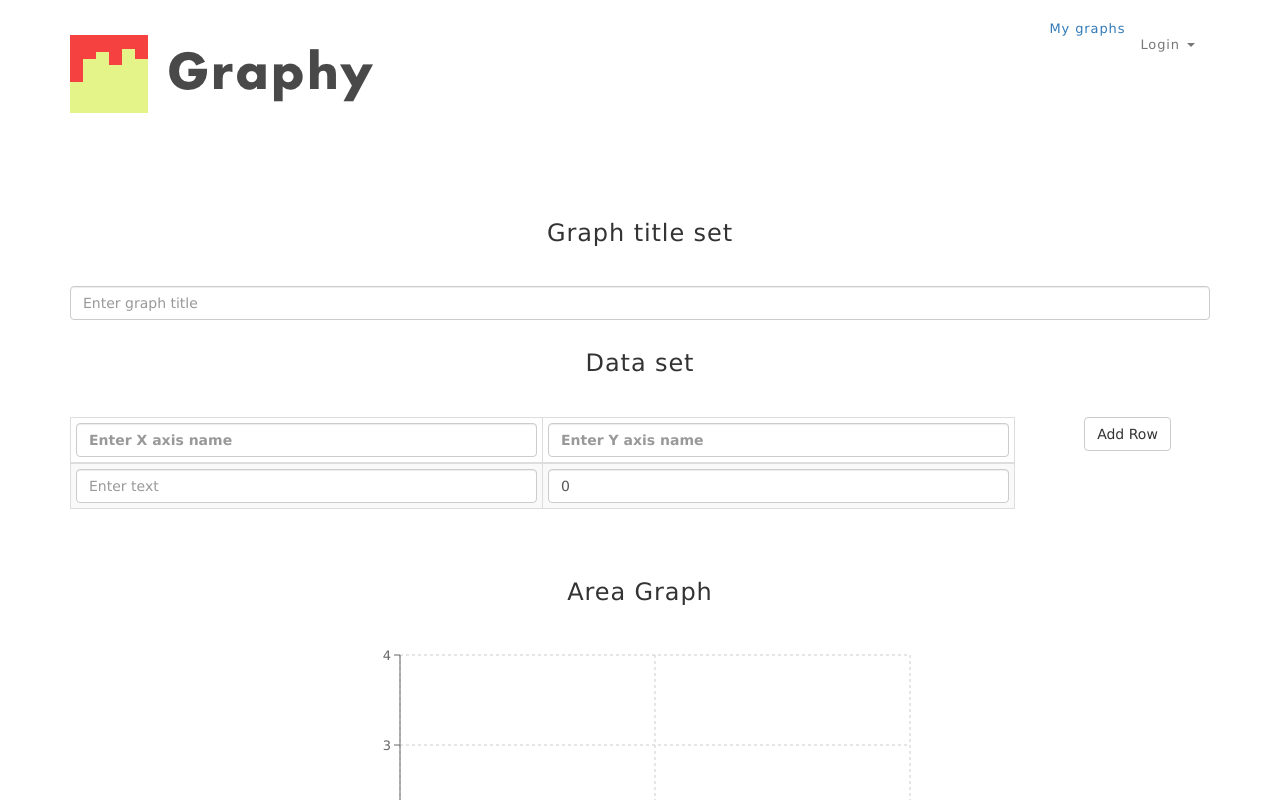
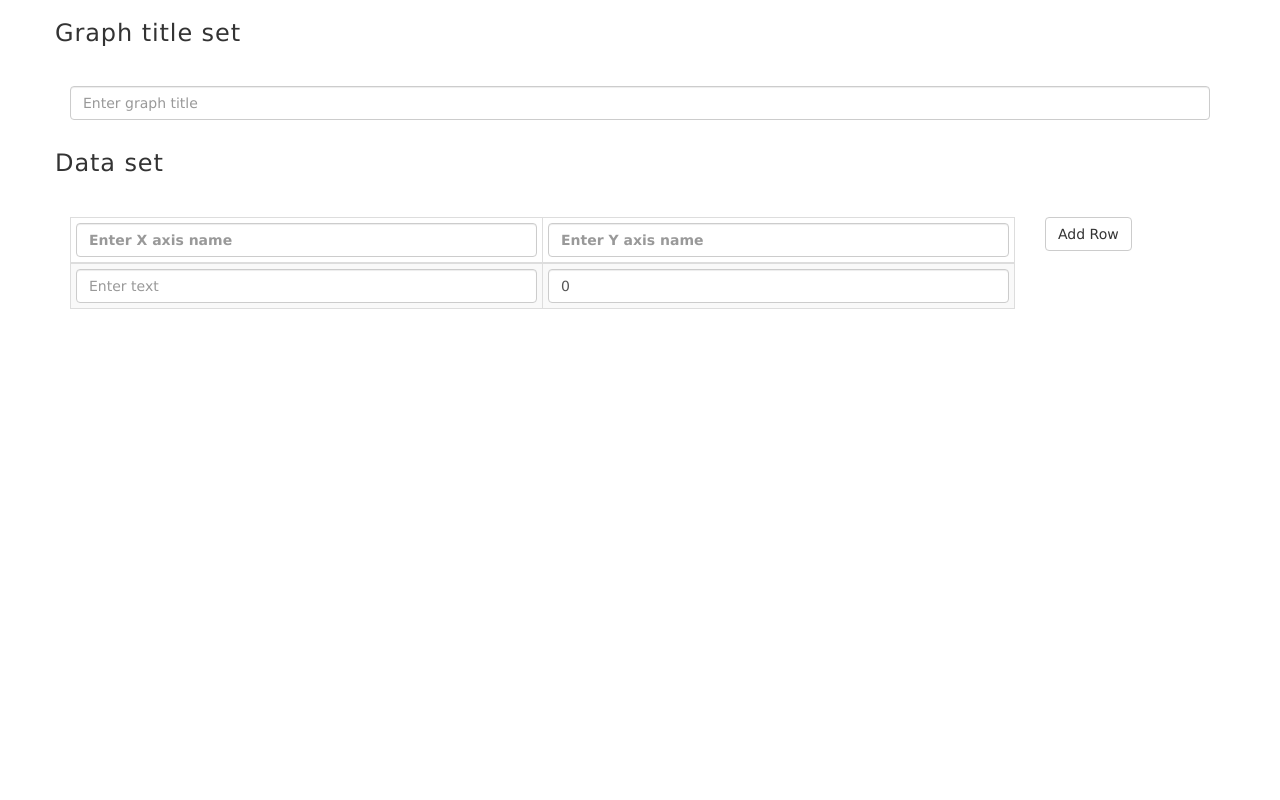
Before and after one commit to boilund/graphy, a React (Create React App) app: page /creating/area-graph in a window 1280 px wide. Shown: the top 800 px of the page. Built offline with nearby package versions, Linux system fonts and the light colour scheme.

Commit message:
Set title to Redux store

```diff
--- /dev/null
+++ b/src/actions/index.tsx
@@ -0,0 +1,15 @@
+import * as constants from "../constants";
+
+export interface ITitle {
+  title: string;
+  type: constants.TITLE;
+}
+
+export type Title = ITitle;
+
+export function setTitle(title: string): ITitle {
+  return {
+    title,
+    type: constants.TITLE
+  };
+}
--- a/src/components/create/create-new-graph.tsx
+++ b/src/components/create/create-new-graph.tsx
@@ -8,10 +8,10 @@ import {
   Row,
   Table
 } from "react-bootstrap";
-import AreaGraph from "./area-graph";
-import BarGraph from "./bar-graph";
+// import AreaGraph from "./area-graph";
+// import BarGraph from "./bar-graph";
 import "./create-new-graph.css";
-import LineGraph from "./line-graph";
+// import LineGraph from "./line-graph";
 
 interface Id {
   id: string;
@@ -23,6 +23,8 @@ interface IParams {
 
 interface IProps {
   match: IParams;
+  title: string;
+  setTitle(title: string): void;
 }
 
 export interface IData {
@@ -34,7 +36,7 @@ interface IState {
   data: IData[];
   id: number;
   row: number;
-  title: string;
+  // title: string;
   type: string;
   xAxis: string;
   yAxis: string;
@@ -44,7 +46,7 @@ const initialState = {
   data: [{ columnX: "", columnY: 0 }],
   id: 0,
   row: 1,
-  title: "",
+  // title: "",
   type: "",
   xAxis: "",
   yAxis: ""
@@ -61,7 +63,10 @@ class CreateNewGraph extends React.Component<IProps, IState> {
   }
 
   public render() {
-    const { data, row, title, xAxis, yAxis } = this.state;
+    const { data, row, xAxis, yAxis } = this.state;
+    const { title } = this.props;
+    // tslint:disable-next-line:no-console
+    console.log(title);
 
     const tableContents = new Array(row).fill({
       columnX: "",
@@ -146,32 +151,30 @@ class CreateNewGraph extends React.Component<IProps, IState> {
             </Col>
           </Row>
 
-          {this.setGraph()}
+          {/* {this.setGraph()} */}
         </Grid>
       </main>
     );
   }
 
-  private setGraph = () => {
-    const { id } = this.props.match.params;
-    const { data, yAxis } = this.state;
+  // private setGraph = () => {
+  //   const { id } = this.props.match.params;
+  //   const { data, yAxis } = this.state;
 
-    switch (id) {
-      case "line-graph":
-        return <LineGraph data={data} yAxis={yAxis} />;
-      case "bar-graph":
-        return <BarGraph data={data} yAxis={yAxis} />;
-      case "area-graph":
-        return <AreaGraph data={data} yAxis={yAxis} />;
-      default:
-        return;
-    }
-  };
+  //   switch (id) {
+  //     case "line-graph":
+  //       return <LineGraph data={data} yAxis={yAxis} />;
+  //     case "bar-graph":
+  //       return <BarGraph data={data} yAxis={yAxis} />;
+  //     case "area-graph":
+  //       return <AreaGraph data={data} yAxis={yAxis} />;
+  //     default:
+  //       return;
+  //   }
+  // };
 
   private handleTitleChange = (e: any): void => {
-    this.setState({
-      title: e.target.value
-    });
+    this.props.setTitle(e.target.value);
   };
 
   private handleXAxisChange = (e: any): void => {
--- /dev/null
+++ b/src/constants/index.tsx
@@ -0,0 +1,2 @@
+export const TITLE = "TITLE";
+export type TITLE = typeof TITLE;
--- /dev/null
+++ b/src/containers/create-new-graph.tsx
@@ -0,0 +1,22 @@
+import { connect } from "react-redux";
+import { Dispatch } from "redux";
+import * as actions from "../actions/";
+import CreateNewGraph from "../components/create/create-new-graph";
+import { IStoreState } from "../types/index";
+
+export function mapStateToProps({ title }: IStoreState) {
+  return {
+    title
+  };
+}
+
+export function mapDispatchToProps(dispatch: Dispatch<actions.Title>) {
+  return {
+    setTitle: (title: string) => dispatch(actions.setTitle(title))
+  };
+}
+
+export default connect(
+  mapStateToProps,
+  mapDispatchToProps
+)(CreateNewGraph);
--- a/src/index.tsx
+++ b/src/index.tsx
@@ -8,11 +8,26 @@ import {
 } from "@fortawesome/free-solid-svg-icons";
 import * as React from "react";
 import * as ReactDOM from "react-dom";
-import App from "./components/App";
+import { Provider } from "react-redux";
+import { createStore } from "redux";
+// import App from "./components/App";
+import { Title } from "./actions/";
+import CreateNewGraph from "./containers/create-new-graph";
 import "./index.css";
-import registerServiceWorker from "./registerServiceWorker";
+// import registerServiceWorker from "./registerServiceWorker";
+import { title } from "./reducers/";
+import { IStoreState } from "./types/";
 
 library.add(faChartArea, faChartBar, faChartLine, faChartPie, faSignal);
 
-ReactDOM.render(<App />, document.getElementById("root") as HTMLElement);
-registerServiceWorker();
+const store = createStore<IStoreState, Title, null, null>(title, {
+  title: ""
+});
+
+ReactDOM.render(
+  <Provider store={store}>
+    <CreateNewGraph />
+  </Provider>,
+  document.getElementById("root") as HTMLElement
+);
+// registerServiceWorker();
--- /dev/null
+++ b/src/reducers/index.tsx
@@ -0,0 +1,12 @@
+import { Title } from "../actions";
+import { TITLE } from "../constants/index";
+import { IStoreState } from "../types/index";
+
+export function title(state: IStoreState, action: Title): IStoreState {
+  switch (action.type) {
+    case TITLE:
+      return { ...state, title: action.title };
+    default:
+      return state;
+  }
+}
--- /dev/null
+++ b/src/types/index.tsx
@@ -0,0 +1,3 @@
+export interface IStoreState {
+  readonly title: string;
+}
```
